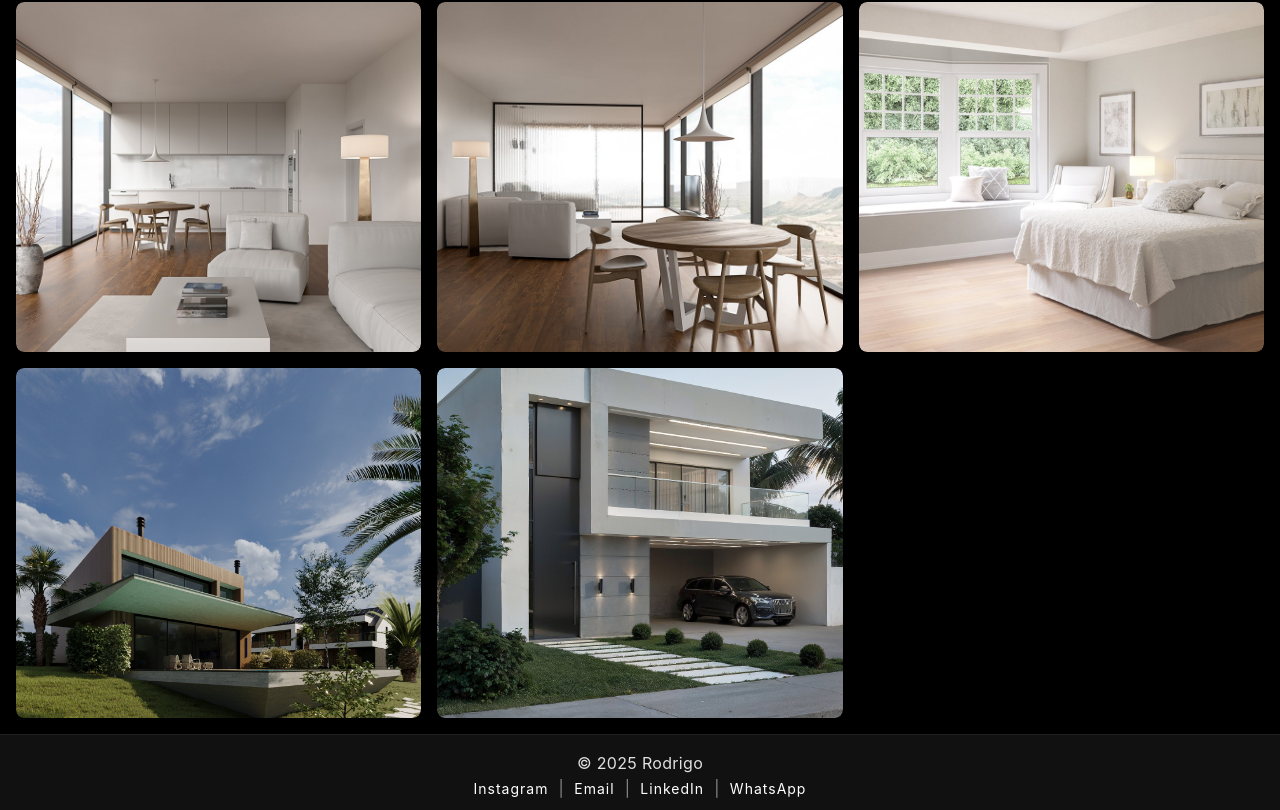
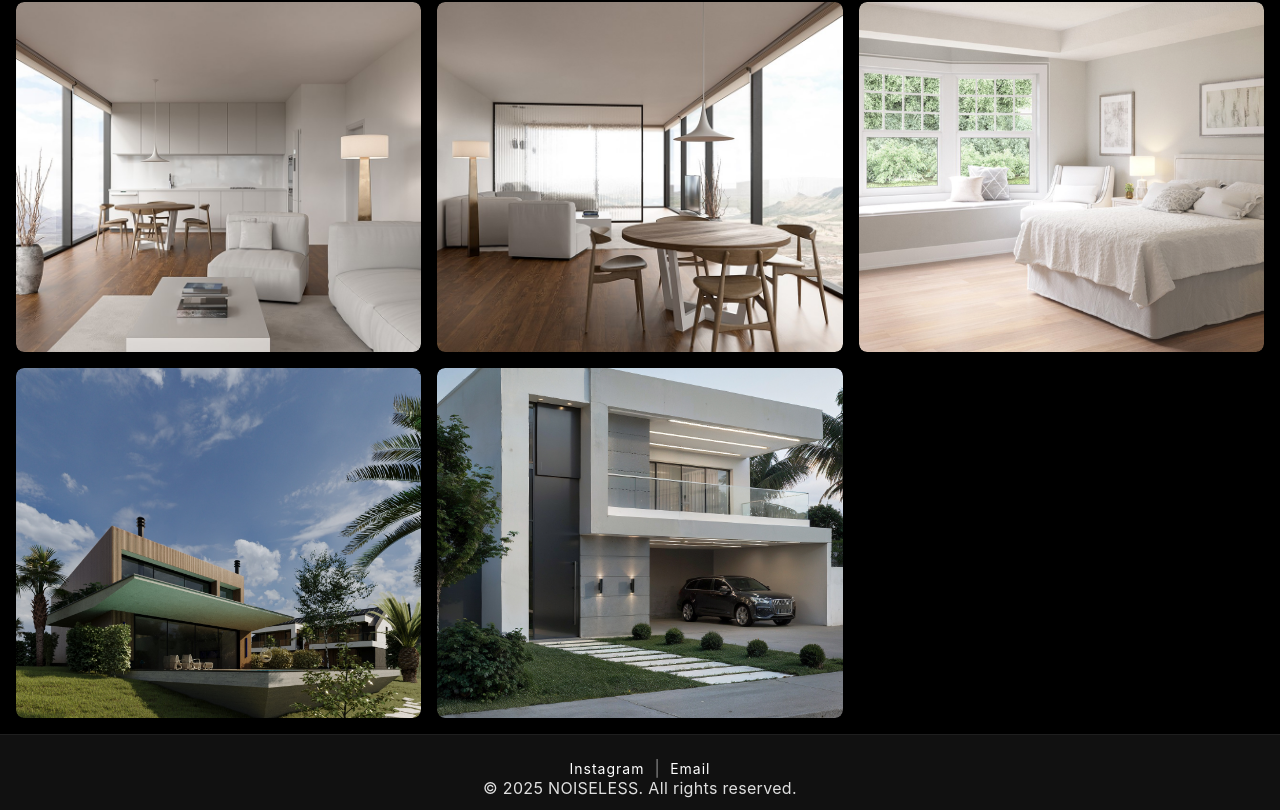
Before and after one commit to JuanMaldini/noiselessstudio, a React (Vite) app: page / in a window 1280 px wide. Shown: the part 2724-3534 px from the top of the page. Built offline with nearby package versions, Linux system fonts and the light colour scheme.

Commit message:
Update footer and contact functions
Removed LinkedIn and WhatsApp links from the footer and related functions. Updated email address and copyright text to reflect NOISELESS branding.

```diff
--- a/src/components/Footer/Footer.tsx
+++ b/src/components/Footer/Footer.tsx
@@ -1,21 +1,17 @@
 
 import React from 'react';
 import './Footer.css';
-import { openInstagram, openEmail, openLinkedIn, openWhatsApp } from '../functions';
+import { openInstagram, openEmail } from '../functions';
 
 const Footer: React.FC = () => (
   <footer className="footer">
-    <div>
-      © 2025 Rodrigo
-    </div>
     <div className="footer-actions">
       <span className="footer-link" onClick={openInstagram}>Instagram</span>
       <span className="footer-sep">|</span>
       <span className="footer-link" onClick={openEmail}>Email</span>
-      <span className="footer-sep">|</span>
-      <span className="footer-link" onClick={openLinkedIn}>LinkedIn</span>
-      <span className="footer-sep">|</span>
-      <span className="footer-link" onClick={openWhatsApp}>WhatsApp</span>
+    </div>
+    <div>
+      © 2025 NOISELESS. All rights reserved.
     </div>
   </footer>
 );
--- a/src/components/functions.tsx
+++ b/src/components/functions.tsx
@@ -1,18 +1,10 @@
-
 // Constantes de contacto
-export const EMAIL = "correo@ejemplo.com";
+export const EMAIL = "noiseless3d@gmail.com";
 export const INSTAGRAM = "https://instagram.com/noiseless_ok";
-export const LINKEDIN = "https://linkedin.com/in/tuusuario";
-export const WHATSAPP_NUMBER = "5492316403482"; // formato internacional sin +
-export const WHATSAPP_TEMPLATE = "Hola! Me gustaría saber más sobre tu trabajo.";
 
 // Funciones para abrir cada red
 export function openInstagram() {
   window.open(INSTAGRAM, "_blank");
-}
-
-export function openLinkedIn() {
-  window.open(LINKEDIN, "_blank");
 }
 
 export function openEmail() {
@@ -20,8 +12,3 @@ export function openEmail() {
   const body = "Hola,\n\n";
   window.location.href = `mailto:${EMAIL}?subject=${encodeURIComponent(subject)}&body=${encodeURIComponent(body)}`;
 }
-
-export function openWhatsApp() {
-  const url = `https://wa.me/${WHATSAPP_NUMBER}?text=${encodeURIComponent(WHATSAPP_TEMPLATE)}`;
-  window.open(url, "_blank");
-}
```
